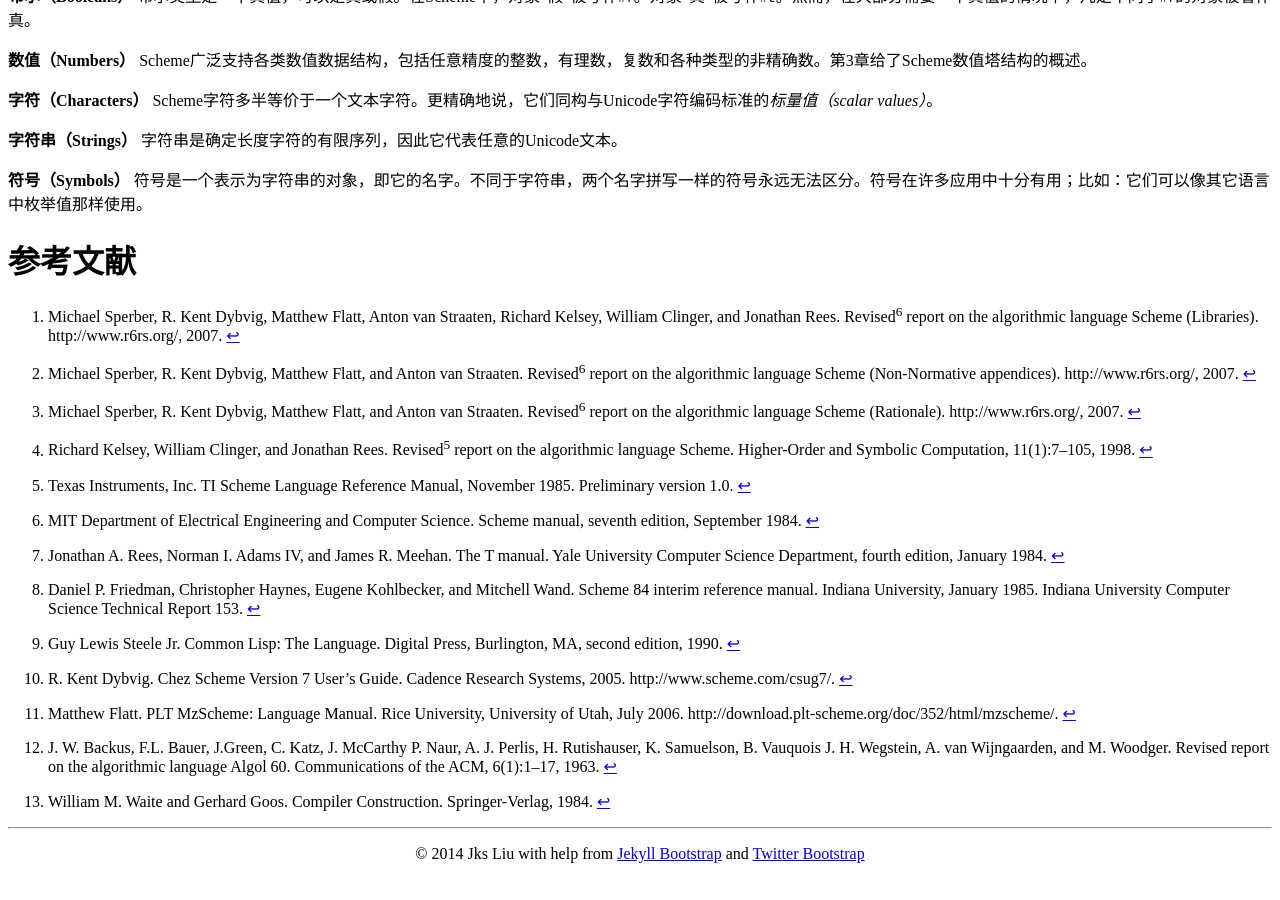
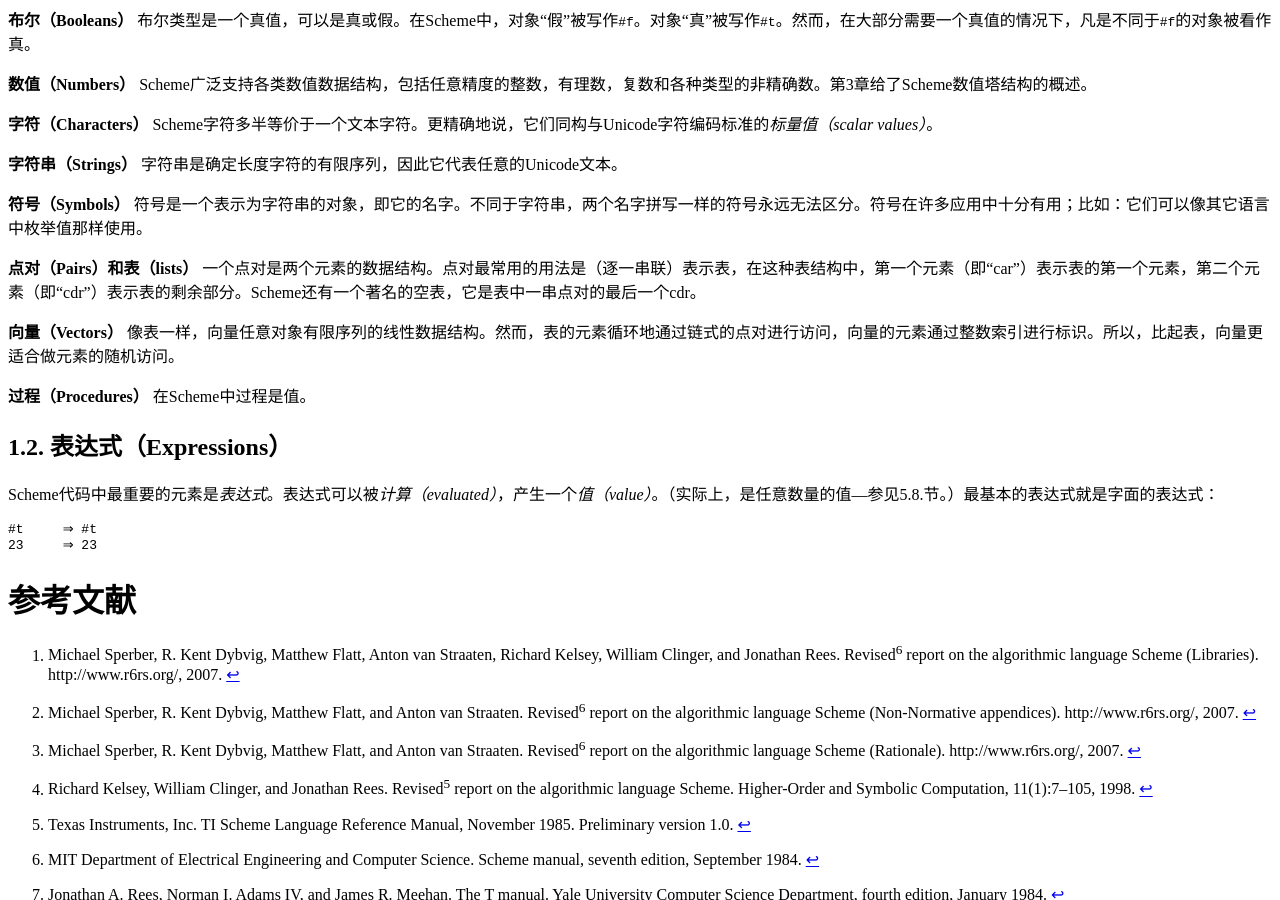
Before and after one commit to jks-liu/R6RS.zh-cn, a Jekyll site: the page built from index.md, in a window 1280 px wide and 900 px high, scrolled down 3469 px. Built offline with Jekyll 4.4.1, drawn with Linux system fonts in a browser that asks for light colours; formulas are drawn with MathJax 3; before the commit the page ends 4348 px from its top, so only the background shows below that; some of the changed text lies outside the part shown.

Commit message:
test code in md

```diff
--- a/index.md
+++ b/index.md
@@ -117,7 +117,20 @@ Scheme程序操作对象（object），有时也被成为值（value）。Scheme
 
 **符号（Symbols）** 符号是一个表示为字符串的对象，即它的名字。不同于字符串，两个名字拼写一样的符号永远无法区分。符号在许多应用中十分有用；比如：它们可以像其它语言中枚举值那样使用。
 
+**点对（Pairs）和表（lists）** 一个点对是两个元素的数据结构。点对最常用的用法是（逐一串联）表示表，在这种表结构中，第一个元素（即“car”）表示表的第一个元素，第二个元素（即“cdr”）表示表的剩余部分。Scheme还有一个著名的空表，它是表中一串点对的最后一个cdr。
 
+**向量（Vectors）** 像表一样，向量任意对象有限序列的线性数据结构。然而，表的元素循环地通过链式的点对进行访问，向量的元素通过整数索引进行标识。所以，比起表，向量更适合做元素的随机访问。
+
+**过程（Procedures）** 在Scheme中过程是值。
+
+## 1.2. 表达式（Expressions）
+
+Scheme代码中最重要的元素是*表达式*。表达式可以被*计算（evaluated）*，产生一个*值（value）*。（实际上，是任意数量的值—参见5.8.节。）最基本的表达式就是字面的表达式：
+
+~~~ scheme
+#t ‌    ⇒ #t
+23 ‌    ⇒ 23
+~~~
 
 
 
```
